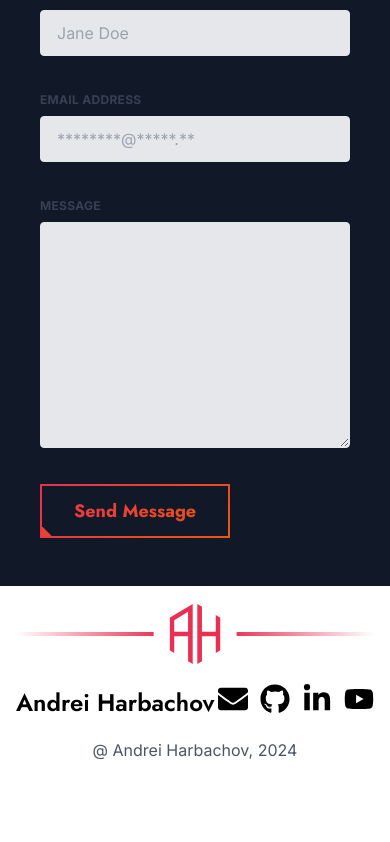
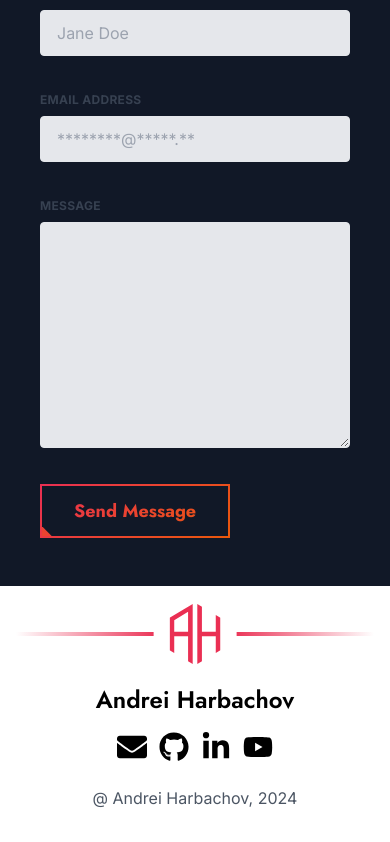
Before and after one commit to andreihar/andreihar.com, a Next.js app in the folder client/: page / in a window 390 px wide. Shown: the part 5458-6300 px from the top of the page. Before the commit the page ends 6252 px from the top, so only its background shows below. Built offline with nearby package versions, Linux system fonts and the light colour scheme; no server answers.

Commit message:
Fixed Footer for mobile experience

```diff
--- a/client/src/components/layout/Footer.tsx
+++ b/client/src/components/layout/Footer.tsx
@@ -18,12 +18,12 @@ export default function Footer() {
     <footer className="w-full max-w-screen-xl mx-auto p-4 md:py-8 m-4">
       <div className="inline-flex items-center justify-center w-full mb-12 lg:mb-14">
         <div className="w-full h-px mx-auto py-0.5 divider" />
-        <div className="absolute px-4 -translate-x-1/2 left-1/2 bg-white dark:bg-dark text-primary">
+        <div className="absolute px-4 -translate-x-1/2 left-1/2 bg-white dark:bg-[#121212] text-primary">
           <Logo height={60} />
         </div>
       </div>
 
-      <div className="flex items-center justify-between">
+      <div className="flex flex-col items-center justify-between sm:flex-row">
         <div className="flex items-center mb-4 sm:mb-0 space-x-3 rtl:space-x-reverse">
           <h1 className="self-center text-2xl font-semibold whitespace-nowrap dark:text-white">Andrei Harbachov</h1>
         </div>
```
